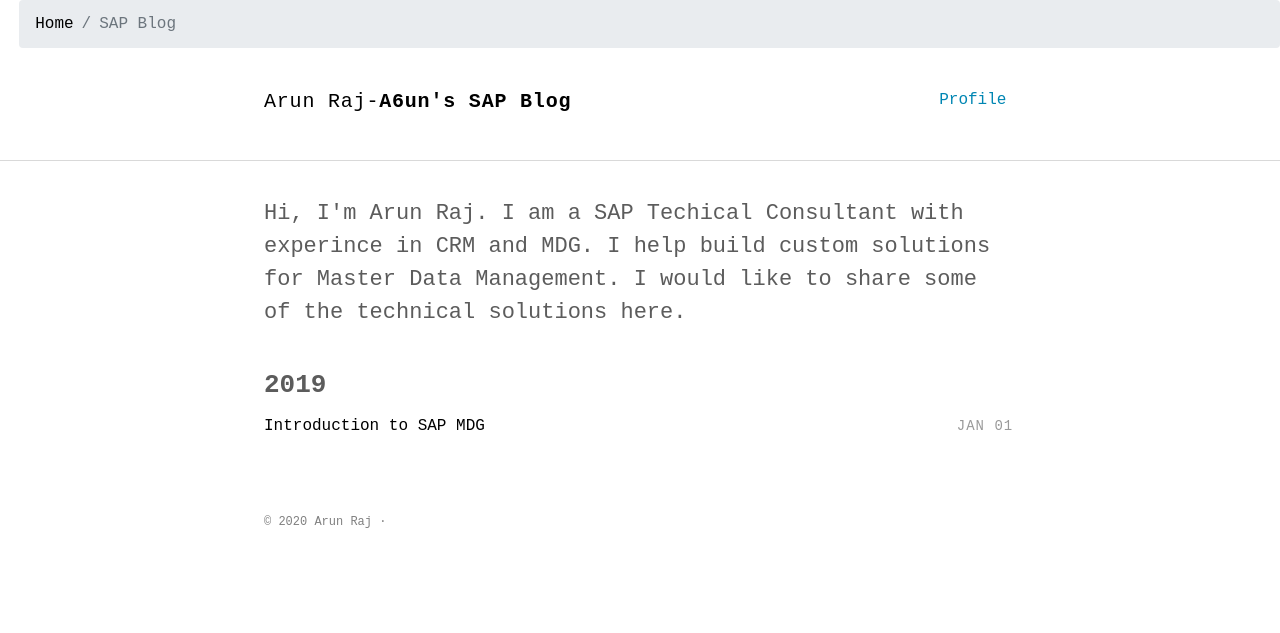
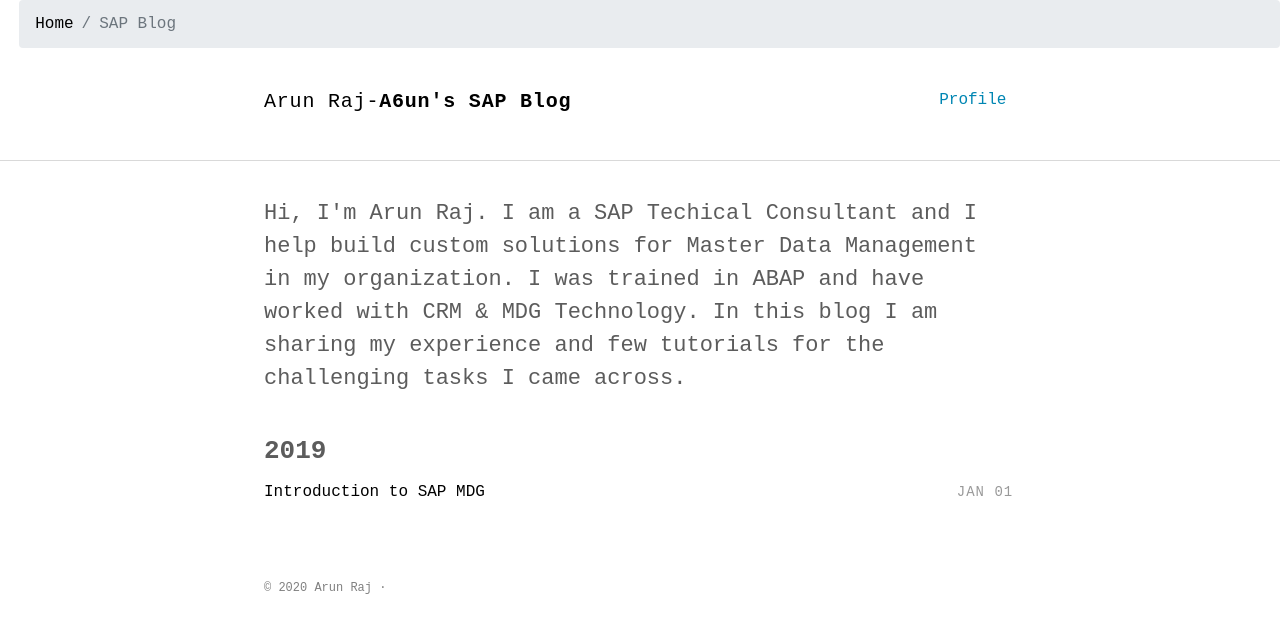
Before and after one commit to a6unraj/a6unraj.github.io, a Jekyll site: the page built from index.html, in a window 1280 px wide. Shown: the top 633 px of the page. Built offline with Jekyll 4.4.1, drawn with Linux system fonts in a browser that asks for light colours; some web fonts are replaced.

Commit message:
profile update

```diff
--- a/_includes/intro.html
+++ b/_includes/intro.html
@@ -1,5 +1,5 @@
 <section class="intro">
   <div class="container">
-    <p class="lead">Hi, I'm Arun Raj. I am a SAP Techical Consultant with experince in CRM and MDG. I help build custom solutions for Master Data Management. I would like to share some of the technical solutions here.</p>
+    <p class="lead">Hi, I'm Arun Raj. I am a SAP Techical Consultant and I help build custom solutions for Master Data Management in my organization. I was trained in ABAP and have worked with CRM & MDG Technology. In this blog I am sharing my experience and few tutorials for the challenging tasks I came across.</p>
   </div>
 </section>
```
